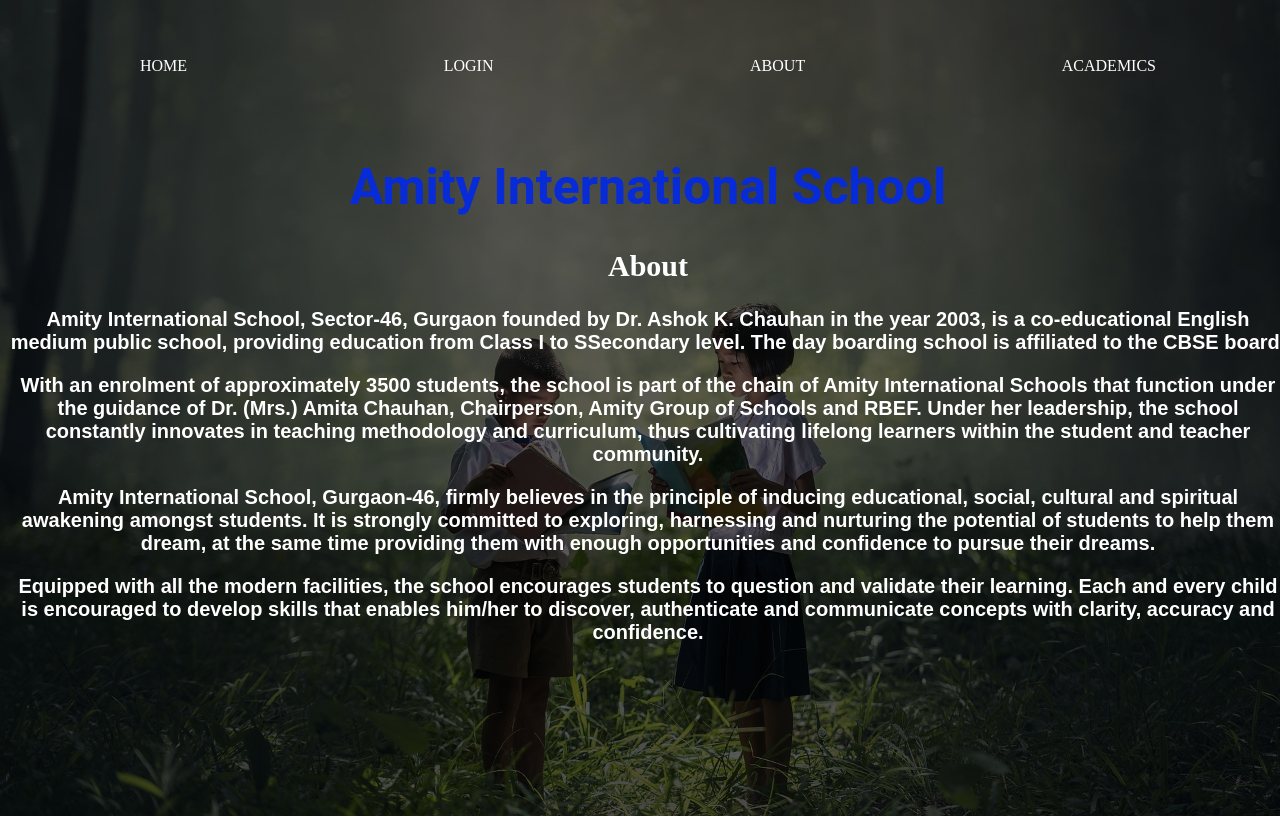
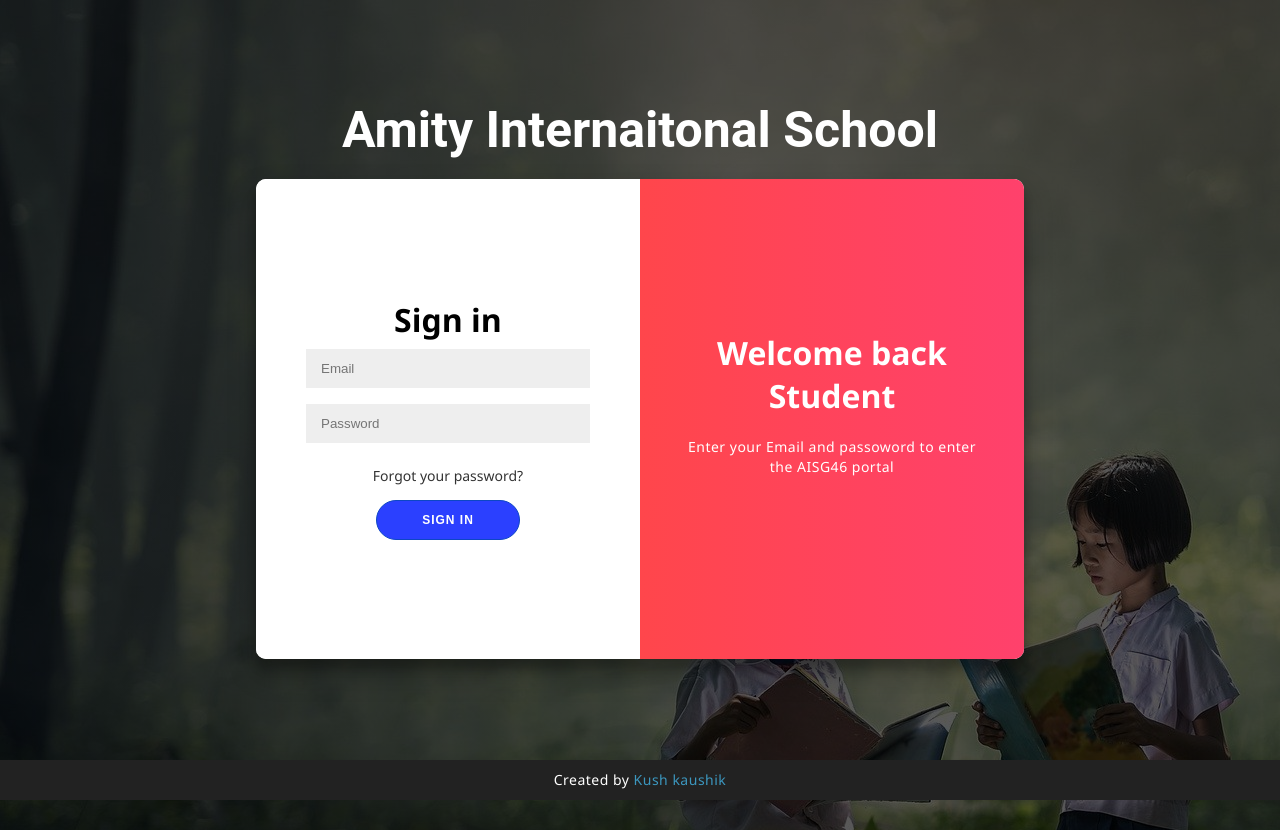
Before and after one commit to KushKaushik14/task-one, a plain HTML site: page Index.html in a window 1280 px wide. Drawn offline with Linux system fonts and the light colour scheme.

Commit message:
Update Index.html

```diff
--- a/Index.html
+++ b/Index.html
@@ -1,25 +1,39 @@
-<!DOCTYPE html>
-<html lang="en">
-<head>
-    <meta charset="UTF-8">
-    <meta http-equiv="X-UA-Compatible" content="IE=edge">
-    <meta name="viewport" content="width=device-width, initial-scale=1.0">
-    <link rel="stylesheet" href="style.css">
-    <title>Amity International</title>
-</head>
-<body>
-    <ul>
-        <li><a href="default.asp">Home</a></li>
-        <li><a href="amityinternationalts.netlify.app   ">Login</a></li>
-        <li><a href="contact.asp">About</a></li>
-        <li><a href="about.asp">Academics</a></li>
-    </ul>
-<h1>Amity International School</h1>
-<h2>About</h2>
-<p>Amity International School, Sector-46, Gurgaon founded by Dr. Ashok K. Chauhan in the year 2003, is a co-educational English medium public school, providing education from Class I to SSecondary level. The day boarding school is affiliated to the CBSE board.</p1>
-<p>With an enrolment of approximately 3500 students, the school is part of the chain of Amity International Schools that function under the guidance of Dr. (Mrs.) Amita Chauhan, Chairperson, Amity Group of Schools and RBEF. Under her leadership, the school constantly innovates in teaching methodology and curriculum, thus cultivating lifelong learners within the student and teacher community.</p2>
-<p>Amity International School, Gurgaon-46, firmly believes in the principle of inducing educational, social, cultural and spiritual awakening amongst students. It is strongly committed to exploring, harnessing and nurturing the potential of students to help them dream, at the same time providing them with enough opportunities and confidence to pursue their dreams.</p3>
-<p>Equipped with all the modern facilities, the school encourages students to question and validate their learning. Each and every child is encouraged to develop skills that enables him/her to discover, authenticate and communicate concepts with clarity, accuracy and confidence.</p4>
+<link rel="stylesheet" href="login.css">
+<script src="login.js"></script>
+<h1 class="header">Amity Internaitonal School</h1>
+<div class="container" id="container">
+	<div class="form-container sign-up-container">
+		<form action="#">
+			<span>or use your email for registration</span>
+			<input type="text" placeholder="Name" />
+			<input type="email" placeholder="Email" />
+			<input type="password" placeholder="Password" />
+		</form>
+	</div>
+	<div class="form-container sign-in-container">
+		<form action="#">
+			<h1>Sign in</h1>
+			<input type="email" placeholder="Email" />
+			<input type="password" placeholder="Password" />
+			<a href="#">Forgot your password?</a>
+			<button href="Amityinternationalts.netlify.app/index.html">Sign In</button>
+		</form>
+	</div>
+	<div class="overlay-container">
+		<div class="overlay">
+			<div class="overlay-panel overlay-left">
+			</div>
+			<div class="overlay-panel overlay-right">
+				<h1>Welcome back Student</h1>
+				<p>Enter your Email and passoword to enter the AISG46 portal</p>
+			</div>
+		</div>
+	</div>
+</div>
 
-</body>
-</html>
+<footer>
+	<p>
+		Created by
+		<a href="http://kushkaushik14.github.io/">Kush kaushik</a>
+	</p>
+</footer>
```
